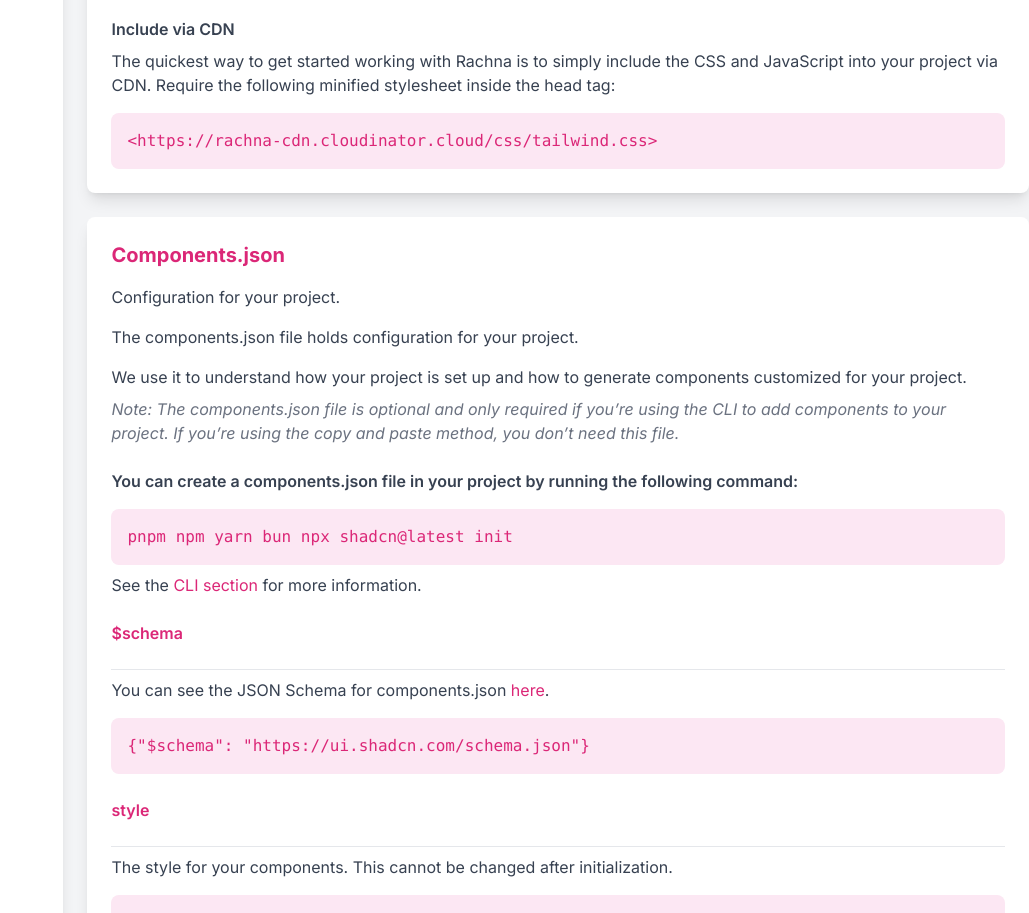
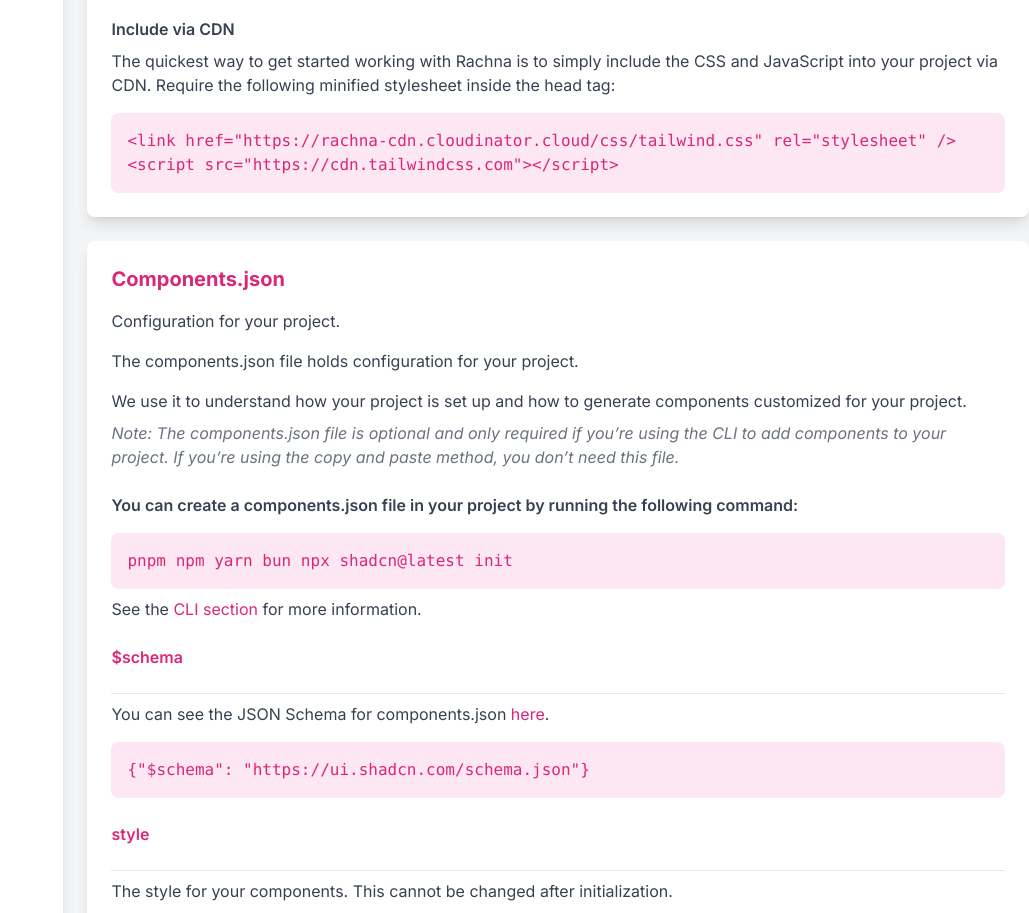
Before and after one commit to engsreynich/rachna-react, a React (Vite) app: page /docs in a window 1280 px wide. Shown: the part 860-1773 px from the top of the page, without its empty margins (251-1280 px from the left). Built offline with nearby package versions, Linux system fonts and the light colour scheme.

Commit message:
done all

```diff
--- a/src/Layout/Docs.jsx
+++ b/src/Layout/Docs.jsx
@@ -152,7 +152,11 @@
               <pre className="bg-pink-100 dark:bg-pink-900 text-pink-600 dark:text-pink-200 p-4 rounded-lg mt-4 overflow-auto mt-3 flex items-start">
                 <i className="fa-regular fa-copy text-white"></i>
                 <code>
-                  &lt;https://rachna-cdn.cloudinator.cloud/css/tailwind.css&gt;
+                  &lt;link
+                  href="https://rachna-cdn.cloudinator.cloud/css/tailwind.css"
+                  rel="stylesheet" /&gt; <br />
+                  &lt;script
+                  src="https://cdn.tailwindcss.com"&gt;&lt;/script&gt;
                 </code>
               </pre>
             </section>
```
Also changed, not shown: public/img/spls.jpg (added).
